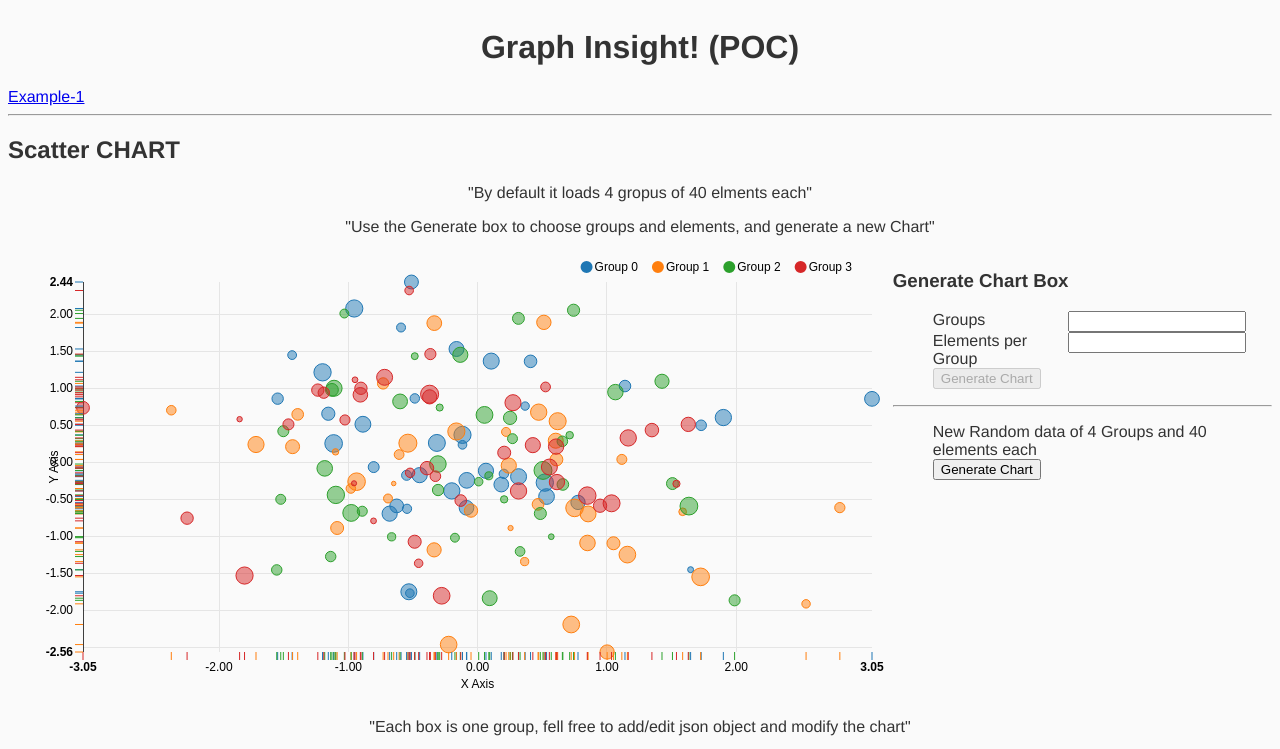
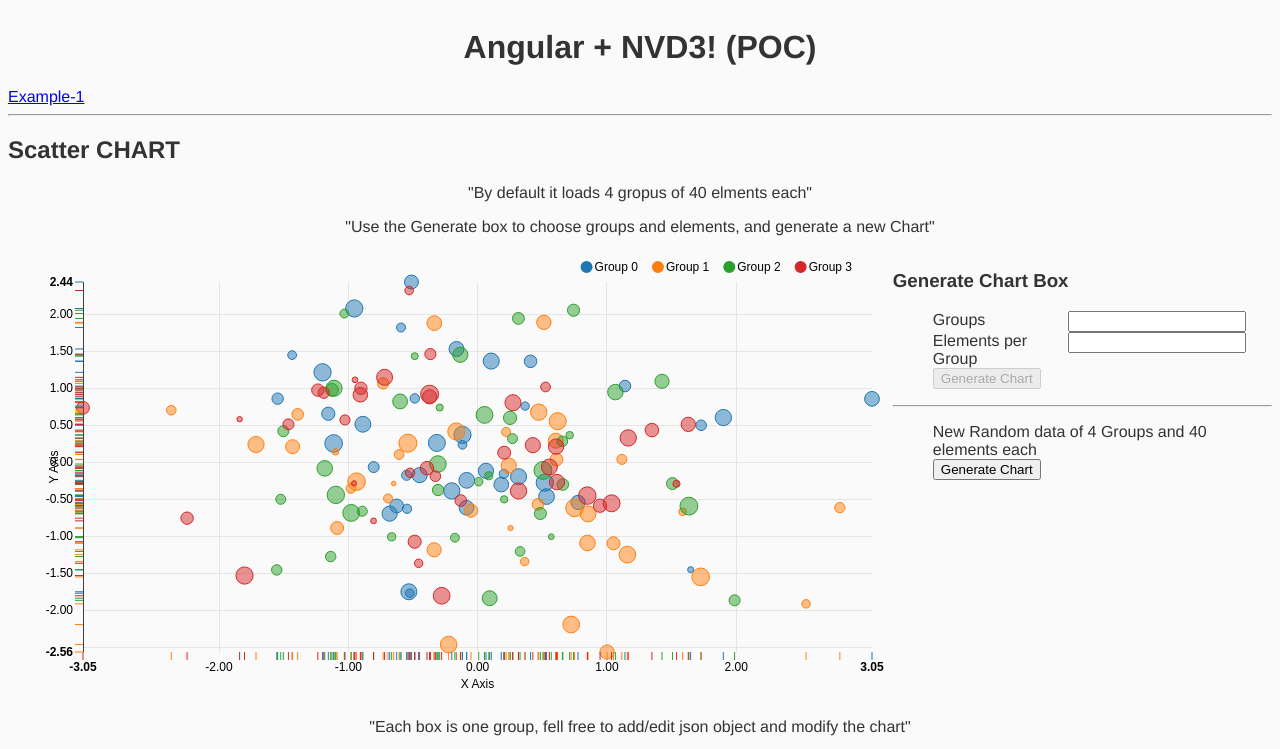
Before and after one commit to atreliz/angular-nvd3, a website: page app/index.html at #/example2 in a window 1280 px wide. Shown: the top 749 px of the page. Drawn offline with Linux system fonts and the light colour scheme.

Commit message:
-Adding title to angular views -Adding img-doc to use on readme.md

```diff
--- a/app/views/example2.html
+++ b/app/views/example2.html
@@ -3,7 +3,7 @@
 <!-- http://krispo.github.io/angular-nvd3/#/quickstart -->
 
 <div class="fleft w100" >
-  <h1 class="txtcenter">Graph Insight! (POC)</h1>
+  <h1 class="txtcenter">Angular + NVD3! (POC)</h1>
   <a href="#example1">Example-1</a>
   <hr>
 
```
Also changed, not shown: app/views/example1.html (+1 -1 lines), README.md, img-doc/bar.png (added), img-doc/pie.png (added), img-doc/scatter-box.png (added), img-doc/scatter.png (added).
